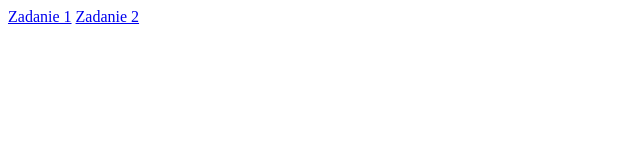
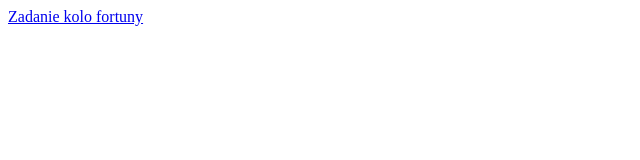
Before and after one commit to WeronikaMarciniak/DynamicPages, a plain HTML site: page index.html in a window 1280 px wide. Shown: the full height of the page, 0-640 px from the left. Drawn offline with Linux system fonts and the light colour scheme.

Commit message:
Updated for furtune circle task

```diff
--- a/index.html
+++ b/index.html
@@ -1,7 +1,6 @@
 <!DOCTYPE html>
 <html>
 <body>
-    <a href="Zad1.html">Zadanie 1</a>
-    <a href="Zad2.html">Zadanie 2</a>
+    <a href="kf.htm">Zadanie kolo fortuny</a>
 </body>
 </html>
```
